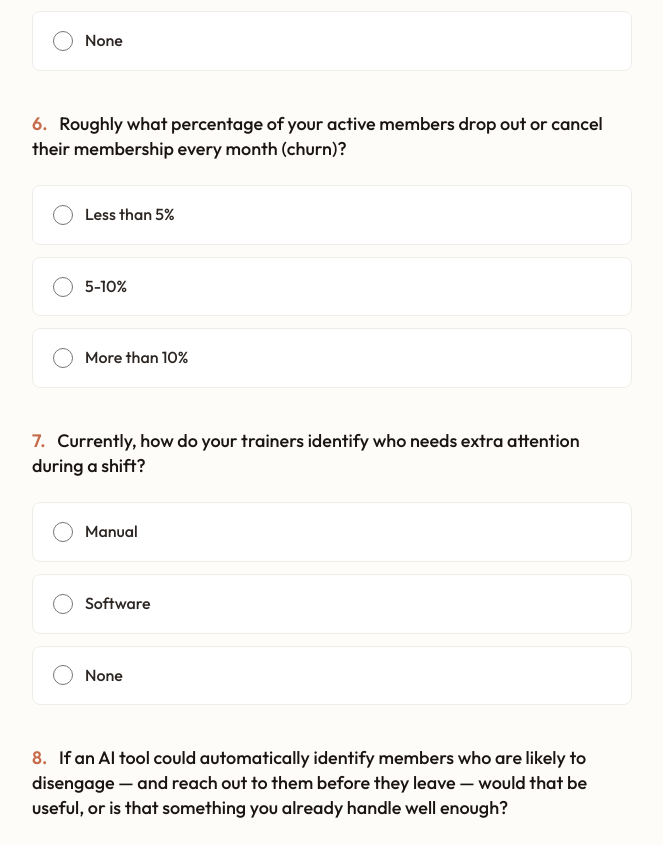
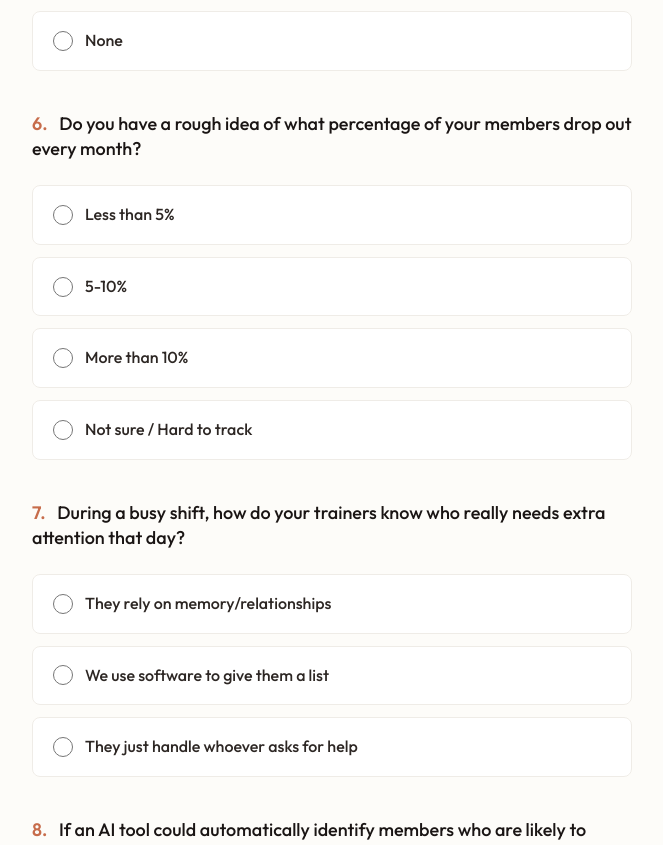
Before and after one commit to mystateofart-max/Flor-Survey, a Next.js app: page / in a window 1280 px wide. Shown: the part 1904-2749 px from the top of the page, without its empty margins (468-1131 px from the left). Built offline with nearby package versions, Linux system fonts and the light colour scheme; no server answers; the database is empty.

Commit message:
chore: update survey questions for telephone outreach

```diff
--- a/components/SurveyForm.js
+++ b/components/SurveyForm.js
@@ -38,7 +38,7 @@ const questions = [
     id: 'q_member_count',
     en: {
       text: 'How many active members do you currently have?',
-      options: ['<100', '100-250', '250-500', '500']
+      options: ['<100', '100-250', '250-500', '500+']
     },
     bn: {
       text: 'বর্তমানে আপনার মোট কতজন সক্রিয় মেম্বার আছেন?',
@@ -48,12 +48,12 @@ const questions = [
   {
     id: 'q_identify_member',
     en: {
-      text: 'How do you currently track or detect members who are at risk of dropping off?',
-      options: ['Software', 'Guess work', 'None']
+      text: 'How do you usually figure out if a member is losing interest or might drop out? Do you have a system, or is it mostly based on observation?',
+      options: ['Software', 'Relies on guesswork / observation', 'Only realizes when they don\'t renew']
     },
     bn: {
-      text: 'আপনি বর্তমানে ঠিক কীভাবে বোঝেন যে কোনো মেম্বার সেন্টার ছেড়ে দিতে পারেন?',
-      options: ['সফটওয়্যার', 'অনুমান করে', 'কোনওটিই নয়']
+      text: 'আপনি সাধারণত কীভাবে বোঝেন যে কোনো মেম্বার আগ্রহ হারিয়ে ফেলছে বা ছেড়ে দিতে পারে? আপনি কি কোনো সিস্টেম ব্যবহার করেন, নাকি কেবল নজরে রাখলেই বোঝেন?',
+      options: ['সফটওয়্যার', 'অনুমান বা নজরে রেখে', 'রিনিউ না করলে তবেই বুঝতে পারি']
     }
   },
   {
@@ -92,23 +92,23 @@ const questions = [
   {
     id: 'q_frustration_rating',
     en: {
-      text: 'Roughly what percentage of your active members drop out or cancel their membership every month (churn)?',
-      options: ['Less than 5%', '5-10%', 'More than 10%']
+      text: 'Do you have a rough idea of what percentage of your members drop out every month?',
+      options: ['Less than 5%', '5-10%', 'More than 10%', 'Not sure / Hard to track']
     },
     bn: {
-      text: 'প্রতি মাসে আপনার মোট মেম্বারদের মধ্যে আনুমানিক কত শতাংশ আসা বন্ধ করে দেন আর ফিরে আসেন না?',
-      options: ['৫% এর কম', '৫-১০%', '১০% এর বেশি']
+      text: 'প্রতি মাসে আপনার মেম্বারদের মধ্যে আনুমানিক কত শতাংশ আসা বন্ধ করে দেয়, তার কোনো ধারণা আছে কি?',
+      options: ['৫% এর কম', '৫-১০%', '১০% এর বেশি', 'সঠিক জানা নেই / ট্র্যাক করা কঠিন']
     }
   },
   {
     id: 'q_trainers_identify',
     en: {
-      text: 'Currently, how do your trainers identify who needs extra attention during a shift?',
-      options: ['Manual', 'Software', 'None']
+      text: 'During a busy shift, how do your trainers know who really needs extra attention that day?',
+      options: ['They rely on memory/relationships', 'We use software to give them a list', 'They just handle whoever asks for help']
     },
     bn: {
-      text: 'বর্তমানে আপনার ট্রেইনাররা কীভাবে বোঝেন যে শিফ্ট চলাকালীন কার বাড়তি মনোযোগ বা সাহায্য প্রয়োজন?',
-      options: ['ম্যানুয়াল', 'সফটওয়্যার', 'কিছুই না']
+      text: 'শিফটে যখন ভিড় থাকে, তখন আপনার ট্রেনাররা কীভাবে বোঝেন যে কার ওপর বাড়তি মনোযোগ দেওয়া দরকার?',
+      options: ['তারা নিজেদের স্মৃতি ও সম্পর্কের উপর নির্ভর করে', 'সফটওয়্যার থেকে লিস্ট দেওয়া হয়', 'যে সাহায্য চায় শুধু তাকেই সাহায্য করে']
     }
   },
   {
@@ -125,12 +125,12 @@ const questions = [
   {
     id: 'q_software_manual_labor',
     en: {
-      text: 'If you currently use a software, how much manual effort does it take to keep it updated?',
-      options: ['High', 'Medium', 'Low']
+      text: 'The software you are using right now—is it mostly helping you handle billing and admin tasks, or does it actually help you retain your members?',
+      options: ['Mainly Billing/Admin tool', 'Helps with retention', 'Not using any software']
     },
     bn: {
-      text: 'আপনি যদি কোনো সফটওয়্যার ব্যবহার করেন, তবে সেটি আপডেট রাখতে আপনাকে প্রতিদিন কতটা কাজ বা পরিশ্রম করতে হয়?',
-      options: ['বেশি', 'মাঝারি', 'কম']
+      text: 'বর্তমানে আপনারা যে সফটওয়্যারটা ব্যবহার করছেন, সেটা কি শুধু বিলিং বা ম্যানেজমেন্টের কাজেই লাগে, নাকি মেম্বারদের ধরে রাখতেও সাহায্য করে?',
+      options: ['মূলত বিলিং এবং অ্যাডমিনের জন্য', 'এটি মেম্বার ধরে রাখতেও সাহায্য করে', 'আমরা সফটওয়্যার ব্যবহার করি না']
     }
   },
   {
@@ -149,12 +149,12 @@ const questions = [
   {
     id: 'q_churn_drop_rating',
     en: {
-      text: 'How important is reducing member drop-offs to your business right now?',
-      options: ['Top priority', 'Important but not urgent', 'Not a focus right now']
+      text: 'As an owner, what would you say is your biggest headache right now—getting new walk-ins, or trying to stop existing members from leaving?',
+      options: ['Getting new members', 'Retaining existing ones', 'Both equally']
     },
     bn: {
-      text: 'মেম্বারদের আসা বন্ধ হয়ে যাওয়া (ড্রপ-আউট) কমানো এই মুহূর্তে আপনার ব্যবসার জন্য কতটা গুরুত্বপূর্ণ?',
-      options: ['সর্বোচ্চ অগ্রাধিকার', 'গুরুত্বপূর্ণ তবে জরুরি নয়', 'এখন ফোকাসে নেই']
+      text: 'একজন ওনার হিসেবে এই মুহূর্তে আপনার কাছে সবচেয়ে বড় চ্যালেঞ্জ কোনটা—নতুন মেম্বার আনা, নাকি যারা আছে তাদের ধরে রাখা?',
+      options: ['নতুন মেম্বার আনা', 'পুরনো মেম্বার ধরে রাখা', 'দুটোই সমান কঠিন']
     }
   }
 ];
```
Also changed, not shown: 1 other file (tests, documents, lock files or other folders).
